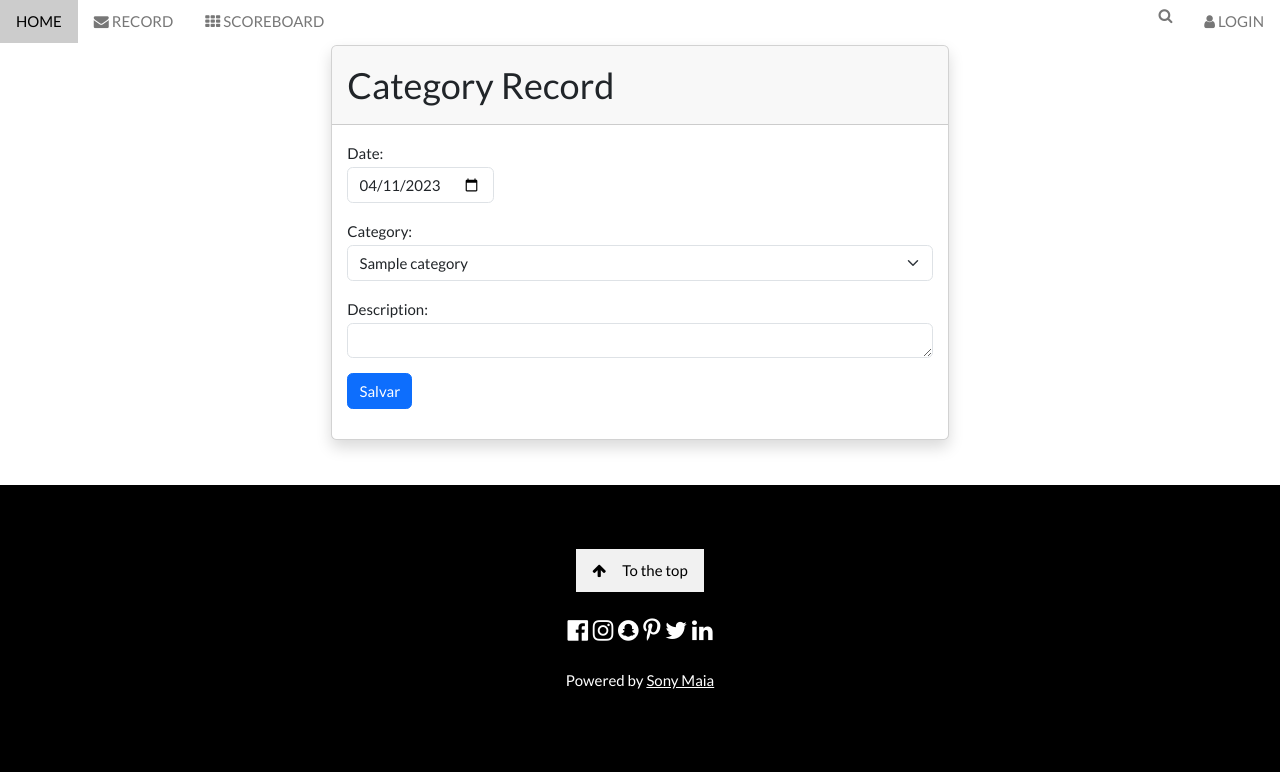
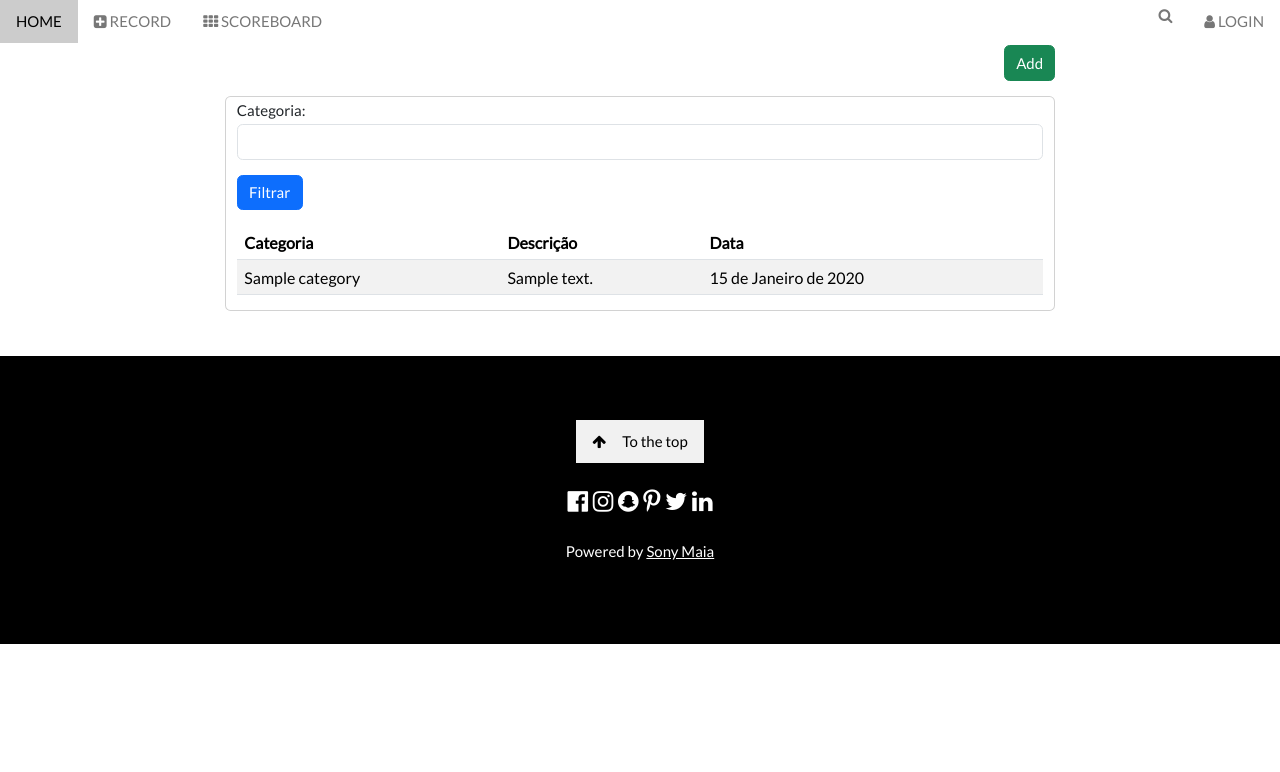
Before and after one commit to sonymaia/life_gamification, a Django app: page /category-record.html in a window 1280 px wide. Shown: the top 772 px of the page. Run offline with Django 4.2, Linux system fonts and the light colour scheme; a user stored in the database is signed in; tables that the repository leaves empty hold one stand-in row (values such as "Sample post"); parts of the project's set-up code (start-up, migrations or seed data) failed here and were passed over; some libraries are stand-ins or nearby versions.

Commit message:
table category

```diff
--- a/record/urls.py
+++ b/record/urls.py
@@ -2,7 +2,7 @@ from django.urls import path
 from record.views import index, scoreboard, daily_goal_record, get_form_daily_goals_check, category_record
 
 urlpatterns = [
-    path('', index),
+    path('', index, name='home'),
     path('scoreboard.html', scoreboard, name='scoreboard'),
     path('daily-goal-record.html', daily_goal_record, name='daily_goal_record'),
     path('get_form_daily_goals_check/<str:date>/', get_form_daily_goals_check, name='get_form_daily_goals_check'),
--- a/record/views.py
+++ b/record/views.py
@@ -65,13 +65,10 @@ def daily_goal_record(request):
         form = DailyRecordForm(user=request.user.id)
     return render(request, 'record/daily-goal-record.html', {'form': form})
 
-
-
 def get_form_daily_goals_check(request, date):
     if request.user.is_authenticated:
         data = daily_goals_check(request.user.id, date)
         return JsonResponse(data)
-
 
 def scoreboard(request):
     if not request.user.is_authenticated:
@@ -200,4 +197,6 @@ def category_record(request):
             return redirect('category-record.html')
     else:
         form = CategoryRecordForm()
-    return render(request, 'record/category-record.html', {'form': form})
+        categories = Category_Record.objects.filter(fk_user=request.user)
+
+        return render(request, 'record/category-record.html', {'form': form, 'categories': categories})
--- a/templates/partials/_navbar.html
+++ b/templates/partials/_navbar.html
@@ -2,12 +2,13 @@
 <!-- Navbar (sit on top) -->
 <div class="w3-top">
   <div class="w3-bar" id="myNavbar">
-      <a class="w3-bar-item w3-button w3-hover-black w3-hide-medium w3-hide-large w3-right" href="javascript:void(0);" onclick="toggleFunction()" title="Toggle Navigation Menu">
+    <a class="w3-bar-item w3-button w3-hover-black w3-hide-medium w3-hide-large w3-right" href="javascript:void(0);"
+      onclick="toggleFunction()" title="Toggle Navigation Menu">
       <i class="fa fa-bars"></i>
     </a>
     <a href="/" class="w3-bar-item w3-button">HOME</a>
     <div class="w3-dropdown-hover">
-        <button class="w3-button"><i class="fa fa-envelope"></i> RECORD</button>
+      <button class="w3-button"><i class="fa fa-plus-square"></i> RECORD</button>
       <div class="w3-dropdown-content w3-bar-block w3-card-4">
         <a href="{% url 'daily_goal_record' %}" class="w3-bar-item w3-button">Daily Record</a>
         <a href="{% url 'category_record' %}" class="w3-bar-item w3-button">Record Category</a>
@@ -29,16 +30,10 @@
   <!-- Navbar on small screens -->
   <div id="navDemo" class="w3-bar-block w3-white w3-hide w3-hide-large w3-hide-medium w3-right">
     <a href="admin" class="w3-bar-item w3-button" onclick="toggleFunction()">LOGIN</a>
-      <div class="w3-dropdown-hover">
-        <button class="w3-button">RECORD</button>
-        <div class="w3-dropdown-content w3-bar-block w3-card-4">
-          <a href="{% url 'daily_goal_record' %}" class="w3-bar-item w3-button"> Daily Record</a>
-          <a href="{% url 'category_record' %}" class="w3-bar-item w3-button">Record Category</a>
-        </div>
-      </div>
     <a href="{% url 'scoreboard' %}" class="w3-bar-item w3-button" onclick="toggleFunction()">SCOREBOARD</a>
     <a href="#" class="w3-bar-item w3-button">SEARCH</a>
   </div>
+
 </div>
 
 <script>
@@ -51,11 +46,11 @@
   }
 
   // Change style of navbar on scroll
-    window.onscroll = function() {myFunction()};
+  window.onscroll = function () { myFunction() };
   function myFunction() {
     var navbar = document.getElementById("myNavbar");
     if (document.body.scrollTop > 100 || document.documentElement.scrollTop > 100) {
-            navbar.className = "w3-bar" + " w3-card" + " w3-animate-top" + " w3-white";
+      navbar.className = " w3-card" + " w3-animate-top" + " w3-white";
     } else {
       navbar.className = navbar.className.replace(" w3-card w3-animate-top w3-white", "");
     }
@@ -70,4 +65,17 @@
       x.className = x.className.replace(" w3-show", "");
     }
   }
+
+
+  window.onclick = function (event) {
+    if (!event.target.matches('.w3-dropdown-content *')) {
+      var dropdowns = document.getElementsByClassName("w3-dropdown-content");
+      for (var i = 0; i < dropdowns.length; i++) {
+        var openDropdown = dropdowns[i];
+        if (openDropdown.classList.contains('w3-show')) {
+          openDropdown.classList.remove('w3-show');
+        }
+      }
+    }
+  }
 </script>
--- a/templates/record/category-record.html
+++ b/templates/record/category-record.html
@@ -3,8 +3,9 @@
 
 
 {% block content %}
-<div class="container my-5 col-sm-6">
-    <div class="card shadow">
+
+<div class="container my-5 col-sm-8">
+    <div class="card shadow mb-3" id="form-add" style="display:none;">
         <div class="card-header">
             <h1>Category Record</h1>
         </div>
@@ -29,5 +30,62 @@
         </div>
     </div>
 
+    <div class="d-flex justify-content-end">
+        <button type="button" class="btn btn-success " id="toggle-button" onclick="toggleForm()">Add</button>
+    </div>
+
+    {% if categories %}
+    <div class="container card my-3">
+        <form method="GET" class="form-inline mb-3">
+            <div class="form-group mb-3">
+                <label for="category_filter">Categoria:</label>
+                <input type="text" class="form-control" name="category_filter" id="category_filter">
+            </div>
+            <button type="submit" class="btn btn-primary">Filtrar</button>
+        </form>
+        <table class="table table-striped">
+            <thead>
+                <tr>
+                    <th>Categoria</th>
+                    <th>Descrição</th>
+                    <th>Data</th>
+                    <!-- <th>Usuário</th> -->
+                </tr>
+            </thead>
+            <tbody>
+                {% for category in categories %}
+                <tr>
+                    <td>{{ category.fk_category }}</td>
+                    <td>{{ category.description }}</td>
+                    <td>{{ category.date }}</td>
+                    <!-- <td>{{ category.fk_user }}</td> -->
+                </tr>
+                {% endfor %}
+            </tbody>
+        </table>
+    </div>
+    {% endif %}
+
 </div>
+
+
+<script>
+    function toggleForm() {
+        var formSection = document.getElementById("form-add");
+        var toggleButton = document.getElementById("toggle-button");
+        if (formSection.style.display === "none") {
+            formSection.style.display = "block";
+            toggleButton.classList.remove("btn-success");
+            toggleButton.classList.add("btn-danger");
+            toggleButton.innerHTML = "Cancelar";
+        } else {
+            formSection.style.display = "none";
+            toggleButton.classList.remove("btn-danger");
+            toggleButton.classList.add("btn-success");
+            toggleButton.innerHTML = "Add";
+        }
+    }
+</script>
+
+
 {% endblock %}
```
Lines whose indentation alone changed are shown as unchanged.
